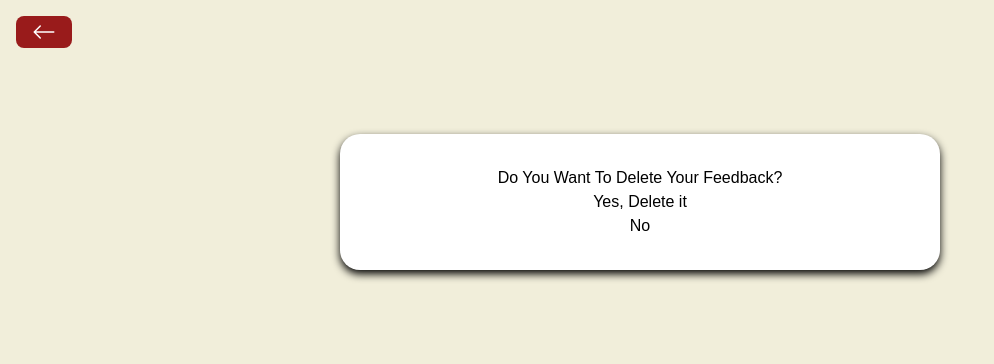
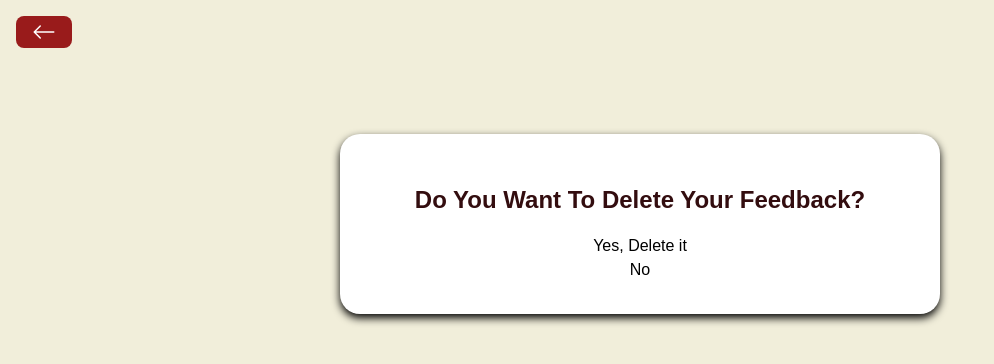
Before and after one commit to Sanil-Sandeep/Feedback-Management-CraftMart-MERN, a React (Vite) app in the folder frontend/: page /feedbacks/delete/1 in a window 1280 px wide. Shown: the top 364 px of the page, without its empty margins (0-994 px from the left). Built offline with nearby package versions, Linux system fonts and the light colour scheme.

Commit message:
Add heading for css

```diff
--- a/frontend/src/pages/DeleteFeedback.jsx
+++ b/frontend/src/pages/DeleteFeedback.jsx
@@ -74,6 +74,14 @@
     boxShadow: '0 4px 8px rgba(0, 0, 0, 9.2)', // Adjust shadow here
     fontFamily: 'Poppins, sans-serif',
   },
+  heading: {
+    fontSize: '24px',
+    margin: '16px 0',
+    textAlign: 'center',
+    fontFamily: 'Poppins, sans-serif',
+    fontWeight: 'bold',
+    color: '#330D0F', // Header font color
+  },
 
 };
 
```
